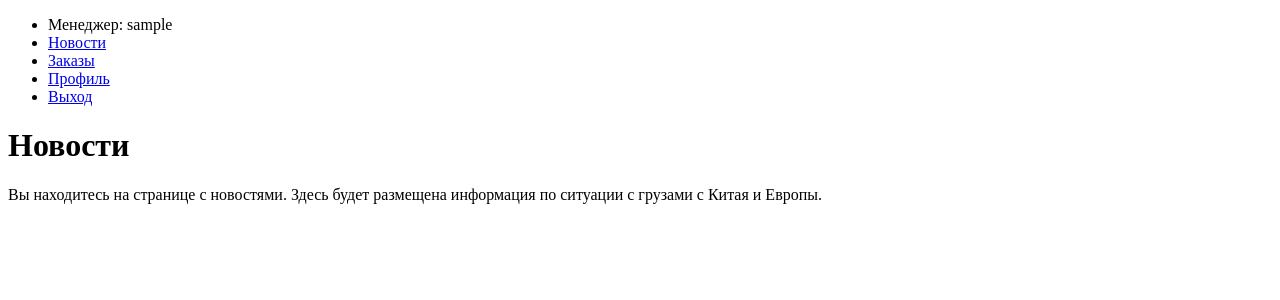
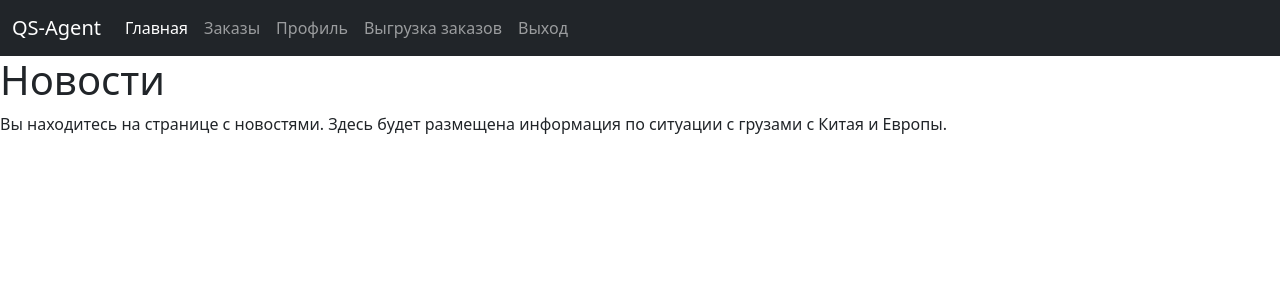
Before and after one commit to MiraNizam/Quarry-Service_Agent, a Django app: page / in a window 1280 px wide. Shown: the top 300 px of the page. Run offline with Django 4.2, Linux system fonts and the light colour scheme; the visitor is signed in with stand-in values (Sample User, id 1); parts of the project's set-up code (start-up, migrations or seed data) failed here and were passed over; some libraries are stand-ins or nearby versions.

Commit message:
Update base.html

```diff
--- a/qs_agent/datacenter/templates/base.html
+++ b/qs_agent/datacenter/templates/base.html
@@ -1,44 +1,40 @@
 <!DOCTYPE html>
-<html lang="ru">
+<html lang="en">
   <head>
-
     {% block title %}<title>QS-Agent</title>{% endblock %}
     <meta charset="utf-8">
     <meta name="viewport" content="width=device-width, initial-scale=1">
-<!--  <link rel="stylesheet" href="https://maxcdn.bootstrapcdn.com/bootstrap/3.3.7/css/bootstrap.min.css">-->
-<!--  <script src="https://ajax.googleapis.com/ajax/libs/jquery/1.12.4/jquery.min.js"></script>-->
-<!--  <script src="https://maxcdn.bootstrapcdn.com/bootstrap/3.3.7/js/bootstrap.min.js"></script>-->
-
-<!--   {% load static %}
-  <link rel="stylesheet" href="{% static 'css/styles.css' %}">-->
+    <link href="https://cdn.jsdelivr.net/npm/bootstrap@5.0.1/dist/css/bootstrap.min.css" rel="stylesheet" integrity="sha384-+0n0xVW2eSR5OomGNYDnhzAbDsOXxcvSN1TPprVMTNDbiYZCxYbOOl7+AMvyTG2x" crossorigin="anonymous">
   </head>
-
   <body>
-
+    <header>
+      <nav class="navbar navbar-expand-lg navbar-dark bg-dark">
         <div class="container-fluid">
-
-    <div class="row">
-      <div class="col-sm-2">
-      {% block sidebar %}
-      <ul class="sidebar-nav">
+          {% block navbar %}
+          <a class="navbar-brand" href="#">QS-Agent</a>
+          <button class="navbar-toggler" type="button" data-bs-toggle="collapse" data-bs-target="#navbarNavAltMarkup" aria-controls="navbarNavAltMarkup" aria-expanded="false" aria-label="Toggle navigation">
+            <span class="navbar-toggler-icon"></span>
+          </button>
+          <div class="collapse navbar-collapse" id="navbarNavAltMarkup">
+            <div class="navbar-nav">
               {% if user.is_authenticated %}
-            <li>Менеджер: {{ user.get_username }}</li>
-            <li><a href="{% url 'home' %}">Новости</a></li>
-            <li><a href="{% url 'user_orders' %}">Заказы</a></li>
-            <li><a href="{% url 'profile' %}">Профиль</a></li>
-            <li><a href="{% url 'logout'%}?next={{request.path}}">Выход</a></li>
+              <a class="nav-link active" aria-current="page" href="{% url 'home' %}">Главная</a>
+              <a class="nav-link" href="{% url 'user_orders' %}">Заказы</a>
+              <a class="nav-link" href="{% url 'profile' %}">Профиль</a>
+              <a class="nav-link" href="{% url 'import' %}">Выгрузка заказов</a>
+              <a class="nav-link" href="{% url 'logout'%}?next={{request.path}}">Выход</a>
               {% else %}
-            <li><a href="{% url 'login'%}?next={{request.path}}">Вход</a></li>
+              <a class="nav-link" href="{% url 'login'%}?next={{request.path}}">Вход</a>
               {% endif %}
-  </ul>
-      </ul>
-     {% endblock %}
-      </div>
-      <div class="col-sm-10 ">
-      {% block content %}{% endblock %}
             </div>
           </div>
-
         </div>
+      </nav>
+      {% endblock %}
+      </header>
+    {% block content %}{% endblock %}
+    <script src="https://cdn.jsdelivr.net/npm/bootstrap@5.0.1/dist/js/bootstrap.bundle.min.js" integrity="sha384-gtEjrD/SeCtmISkJkNUaaKMoLD0//ElJ19smozuHV6z3Iehds+3Ulb9Bn9Plx0x4" crossorigin="anonymous"></script>
+    <script src="https://cdn.jsdelivr.net/npm/@popperjs/core@2.11.6/dist/umd/popper.min.js" integrity="sha384-oBqDVmMz9ATKxIep9tiCxS/Z9fNfEXiDAYTujMAeBAsjFuCZSmKbSSUnQlmh/jp3" crossorigin="anonymous"></script>
+  <script src="https://cdn.jsdelivr.net/npm/bootstrap@5.3.0-alpha1/dist/js/bootstrap.min.js" integrity="sha384-mQ93GR66B00ZXjt0YO5KlohRA5SY2XofN4zfuZxLkoj1gXtW8ANNCe9d5Y3eG5eD" crossorigin="anonymous"></script>
   </body>
 </html>
```
Lines whose indentation alone changed are shown as unchanged.
